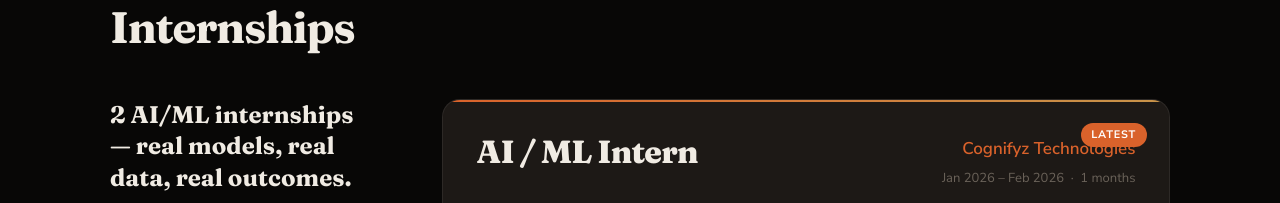
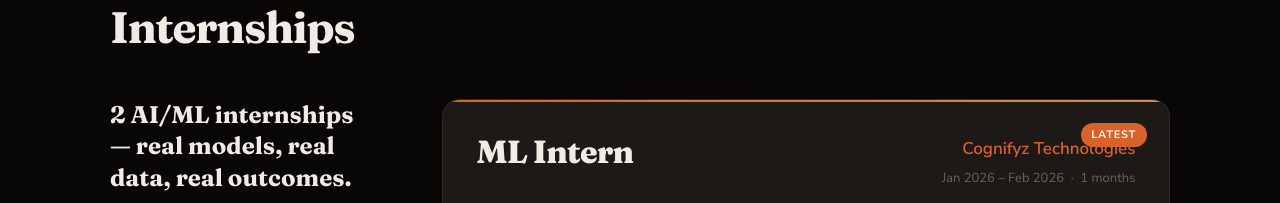
Before and after one commit to kirubakaran2506/kirubakaran2506.github.io, a plain HTML site: page index.html in a window 1280 px wide. Shown: the part 5310-5513 px from the top of the page. Drawn offline with Linux system fonts and the light colour scheme.

Commit message:
index.html

```diff
--- a/index.html
+++ b/index.html
@@ -619,7 +619,7 @@ footer{padding:1.6rem 3.5rem;background:var(--bg1);border-top:1px solid var(--ln
           <div class="xcard-bar"></div>
           <span class="x-new">Latest</span>
           <div class="x-hd">
-            <h3 class="x-role">AI / ML Intern</h3>
+            <h3 class="x-role">ML Intern</h3>
             <div class="x-meta">
               <p class="x-co">Cognifyz Technologies</p>
               <p class="x-when">Jan 2026 &ndash; Feb 2026 &nbsp;&middot;&nbsp; 1 months</p>
```
